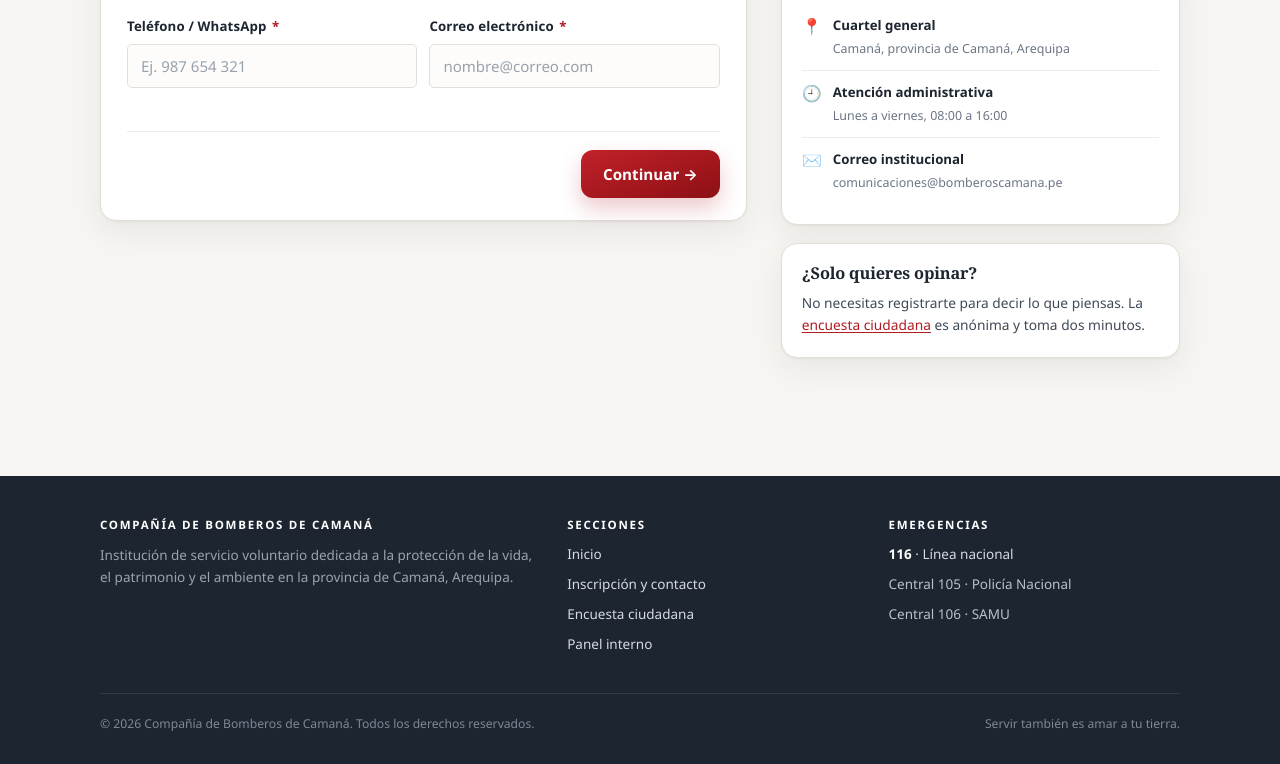
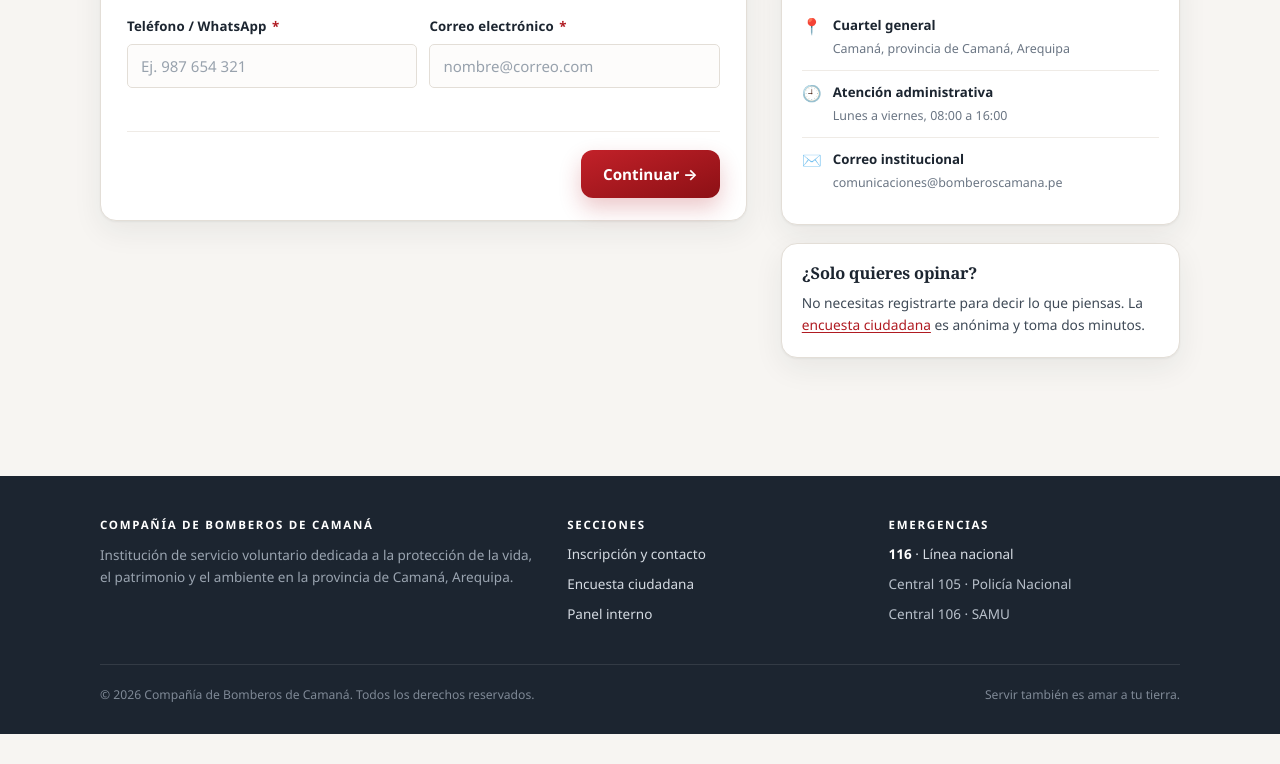
Before and after one commit to jhoedmon21/juego-reclutamiento, a website: page contacto.html in a window 1280 px wide. Shown: the part 1162-1926 px from the top of the page. After the commit the page ends 1896 px from the top, so only its background shows below. Drawn offline with Linux system fonts and the light colour scheme.

Commit message:
Quita el enlace Inicio del pie de pagina en contacto y encuesta

```diff
--- a/contacto.html
+++ b/contacto.html
@@ -339,7 +339,6 @@
       <div>
         <h4>Secciones</h4>
         <ul>
-          <li><a href="/">Inicio</a></li>
           <li><a href="/contacto">Inscripción y contacto</a></li>
           <li><a href="/encuesta">Encuesta ciudadana</a></li>
           <li><a href="/admin">Panel interno</a></li>
```
Also changed, not shown: encuesta.html (+0 -1 lines).
